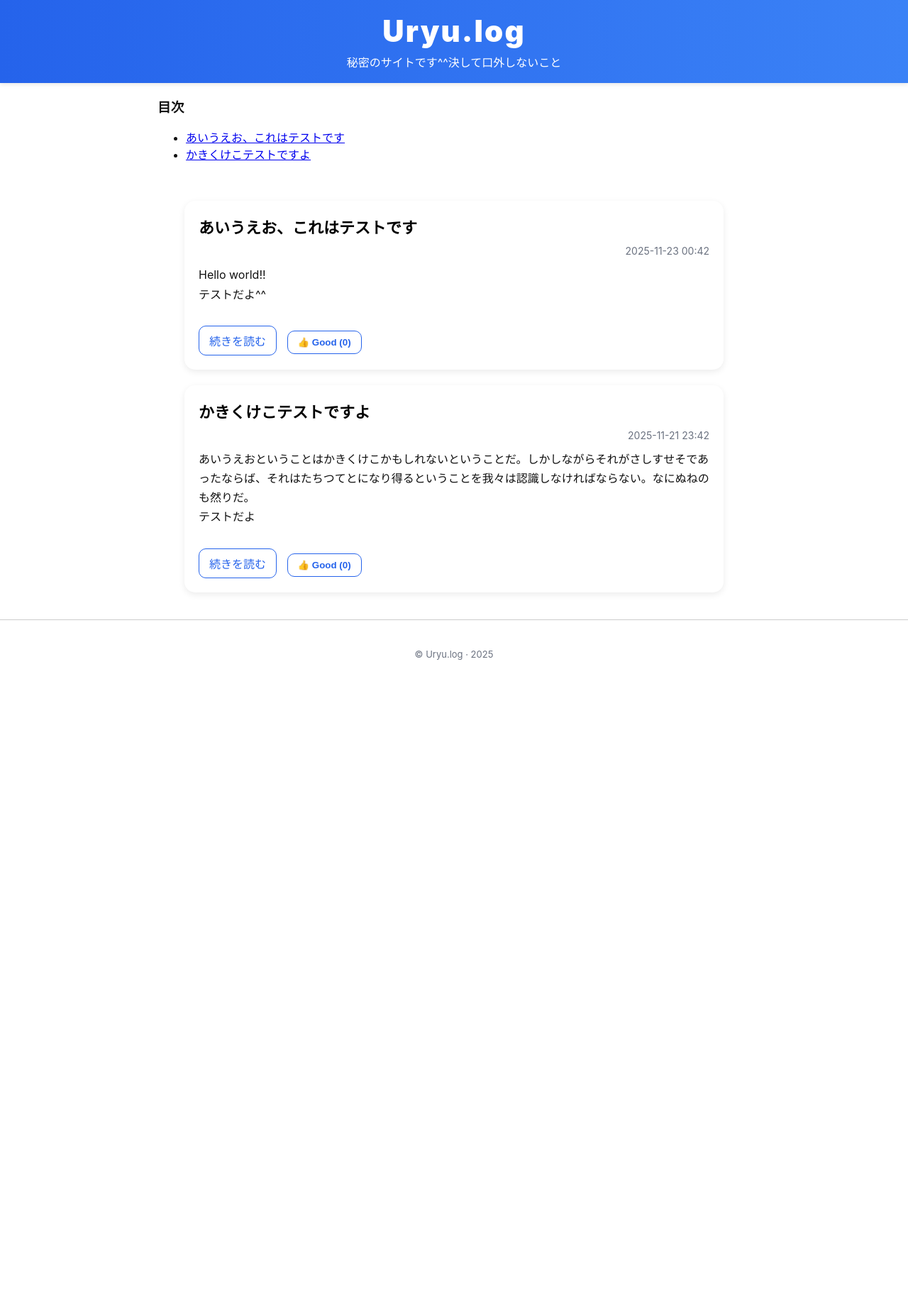
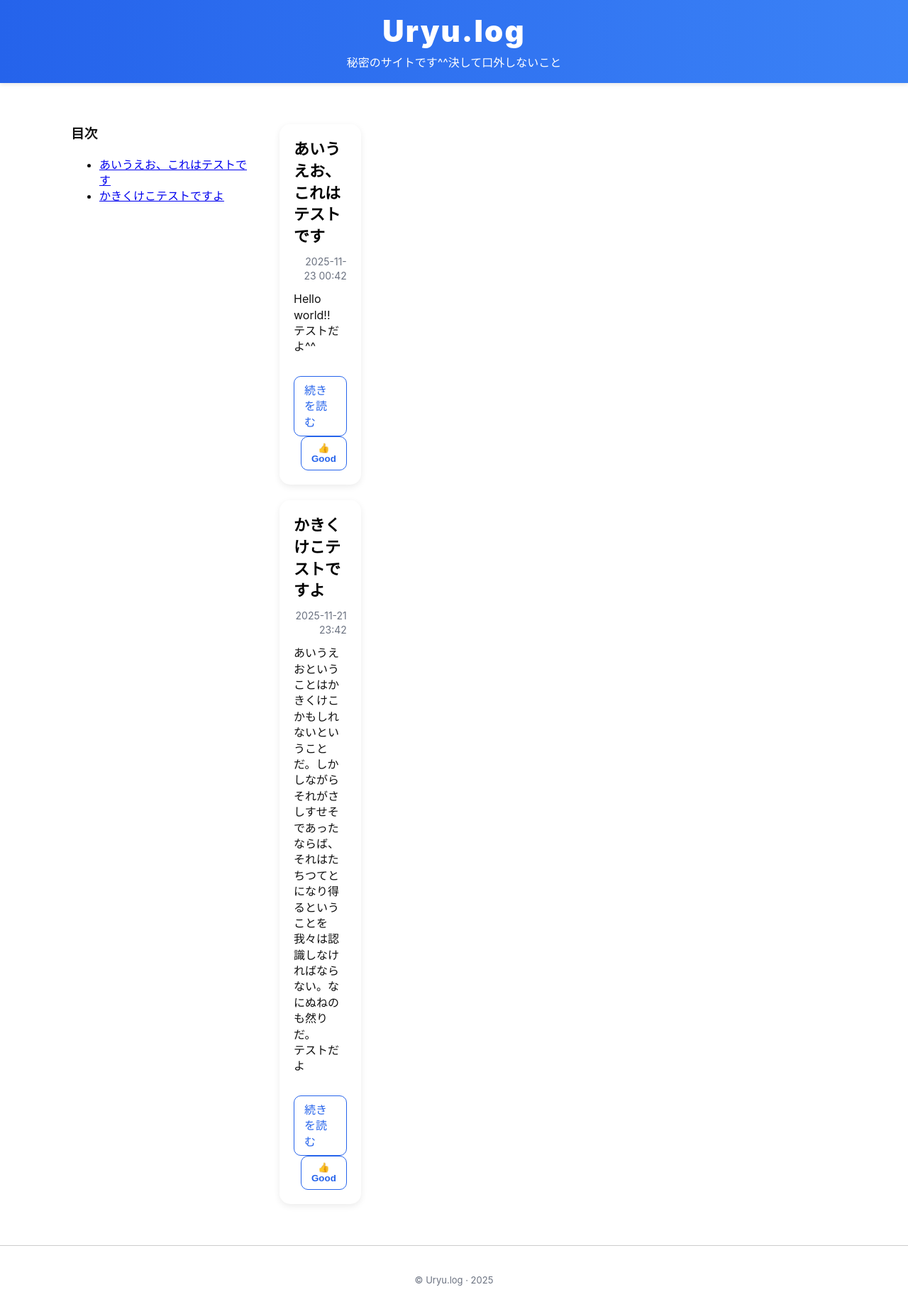
Before and after one commit to uyu77777/uyu77777.github.io, a Jekyll site: the page built from index.html, in a window 1280 px wide. Shown: the whole page at 71% size. Built offline with Jekyll 4.4.1, drawn with Linux system fonts in a browser that asks for light colours; the list of posts is cut into pages by our own code; before the commit the page ends 970 px from its top, so only the background shows below that.

Commit message:
sindoina

```diff
--- a/assets/css/style.css
+++ b/assets/css/style.css
@@ -152,3 +152,36 @@ footer {
         padding: 0 32px;
     }
 }
+
+.layout {
+    display: grid;
+    grid-template-columns: 250px 1fr;
+    /* 左250px / 右残り */
+    gap: 24px;
+    max-width: 1200px;
+    margin: 0 auto;
+    padding: 20px;
+}
+
+.sidebar {
+    position: sticky;
+    top: 120px;
+    align-self: start;
+}
+
+/* 移動先記事本文 */
+.main-content {
+    max-width: 800px;
+    margin: 0 auto;
+    padding: 0 20px;
+    /* 左右に余白 */
+    line-height: 1.4;
+    /* 行間を半分に縮小 */
+}
+
+/* トップページプレビュー改行対応 */
+.post-excerpt {
+    white-space: pre-line;
+    line-height: 1.4;
+    /* 行間調整 */
+}
--- a/index.html
+++ b/index.html
@@ -15,7 +15,7 @@ title: home
   </aside>
 
   <!-- 記事一覧 -->
-  <main class="container">
+  <main class="main-content">
     <section class="posts">
       {% for post in paginator.posts %}
       <article class="post-card">
@@ -37,9 +37,7 @@ title: home
         {% if paginator.previous_page %}
         <a href="{{ paginator.previous_page_path | relative_url }}">前へ</a>
         {% endif %}
-
         <span>{{ paginator.page }} / {{ paginator.total_pages }}</span>
-
         {% if paginator.next_page %}
         <a href="{{ paginator.next_page_path | relative_url }}">次へ</a>
         {% endif %}
@@ -47,21 +45,4 @@ title: home
       {% endif %}
     </section>
   </main>
-
 </div>
-
-<script>
-  document.addEventListener("DOMContentLoaded", () => {
-    document.querySelectorAll(".good-btn").forEach(button => {
-      const id = button.dataset.id;
-      const saved = localStorage.getItem("good-" + id) || 0;
-      button.textContent = `👍 Good (${saved})`;
-
-      button.addEventListener("click", () => {
-        const updated = parseInt(localStorage.getItem("good-" + id) || 0) + 1;
-        localStorage.setItem("good-" + id, updated);
-        button.textContent = `👍 Good (${updated})`;
-      });
-    });
-  });
-</script>
```
